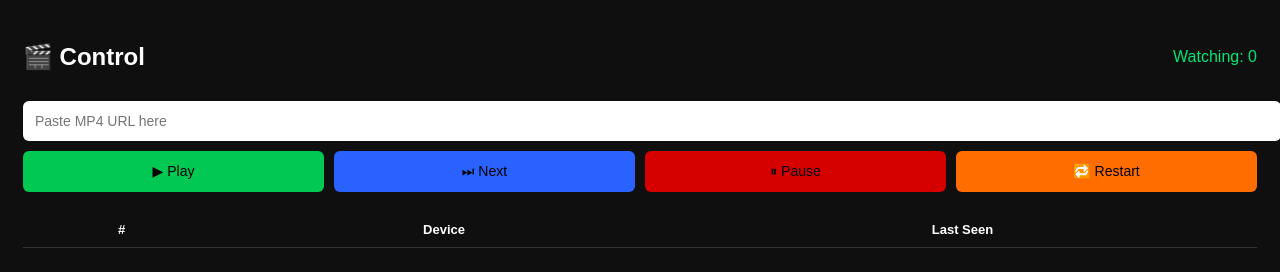
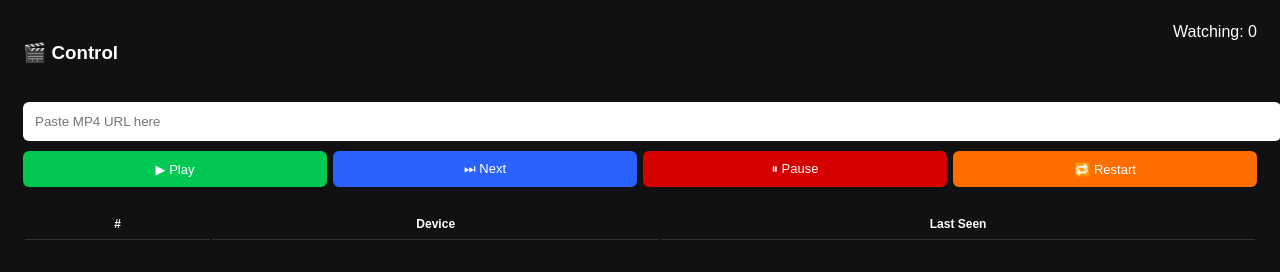
Before and after one commit to ameya3006/tv-control, a website: page public/control.html in a window 1280 px wide. Drawn offline with Linux system fonts and the light colour scheme; no server answers.

Commit message:
Update control.html

```diff
--- a/public/control.html
+++ b/public/control.html
@@ -7,20 +7,15 @@
   <style>
     body {
       font-family: Arial;
-      background: #0f0f0f;
+      background: #111;
       color: white;
       padding: 15px;
     }
 
-    h1 {
-      text-align: center;
-    }
-
-    .controls {
+    .top {
       display: flex;
-      gap: 10px;
-      flex-wrap: wrap;
-      margin-top: 10px;
+      justify-content: space-between;
+      margin-bottom: 10px;
     }
 
     input {
@@ -29,74 +24,62 @@
       border-radius: 6px;
       border: none;
       margin-top: 10px;
-      font-size: 14px;
     }
 
-    button {
+    /* 🔥 ALL BUTTONS IN ONE LINE */
+    .controls {
+      display: flex;
+      gap: 6px;
+      margin-top: 10px;
+    }
+
+    .controls button {
       flex: 1;
-      padding: 12px;
+      padding: 10px;
       border: none;
       border-radius: 6px;
-      font-size: 14px;
+      font-size: 13px;
       cursor: pointer;
+      color: white;
     }
 
     .play { background: #00c853; }
+    .next { background: #2962ff; }
     .pause { background: #d50000; }
     .restart { background: #ff6d00; }
-    .next { background: #2962ff; }
 
-    .playlist {
-      margin-top: 20px;
-    }
-
-    .item {
-      background: #1e1e1e;
-      padding: 10px;
-      margin-top: 6px;
+    .playlist .item {
+      background: #222;
+      padding: 8px;
+      margin-top: 5px;
       border-radius: 5px;
       cursor: pointer;
-      font-size: 13px;
-    }
-
-    .item:hover {
-      background: #333;
+      font-size: 12px;
     }
 
     table {
       width: 100%;
       margin-top: 20px;
-      border-collapse: collapse;
-      font-size: 13px;
+      font-size: 12px;
     }
 
-    th, td {
-      padding: 10px;
+    td, th {
+      padding: 8px;
       border-bottom: 1px solid #333;
-    }
-
-    .topbar {
-      display: flex;
-      justify-content: space-between;
-      align-items: center;
-    }
-
-    .count {
-      font-size: 16px;
-      color: #00e676;
     }
   </style>
 </head>
 
 <body>
 
-<div class="topbar">
-  <h2>🎬 Control</h2>
-  <div class="count">Watching: <span id="watchingCount">0</span></div>
+<div class="top">
+  <h3>🎬 Control</h3>
+  <div>Watching: <span id="watchingCount">0</span></div>
 </div>
 
 <input id="videoUrl" placeholder="Paste MP4 URL here">
 
+<!-- 🔥 SINGLE LINE BUTTONS -->
 <div class="controls">
   <button class="play" onclick="playVideo()">▶ Play</button>
   <button class="next" onclick="nextVideo()">⏭ Next</button>
@@ -119,16 +102,14 @@
 
 <script>
 
-// 🎮 CONTROL API
 async function send(action, url="") {
   await fetch("/control", {
     method: "POST",
-    headers: {"Content-Type": "application/json"},
+    headers: {"Content-Type":"application/json"},
     body: JSON.stringify({action, url})
   });
 }
 
-// 🎬 PLAYLIST
 let list = [];
 let currentIndex = 0;
 
@@ -173,12 +154,10 @@ function renderPlaylist() {
   });
 }
 
-// ⏱ TIME AGO
 function timeAgo(ts) {
   return Math.floor((Date.now() - ts)/1000) + " sec ago";
 }
 
-// 📊 DEVICES
 async function loadDevices() {
   try {
     const res = await fetch("/devices");
```
